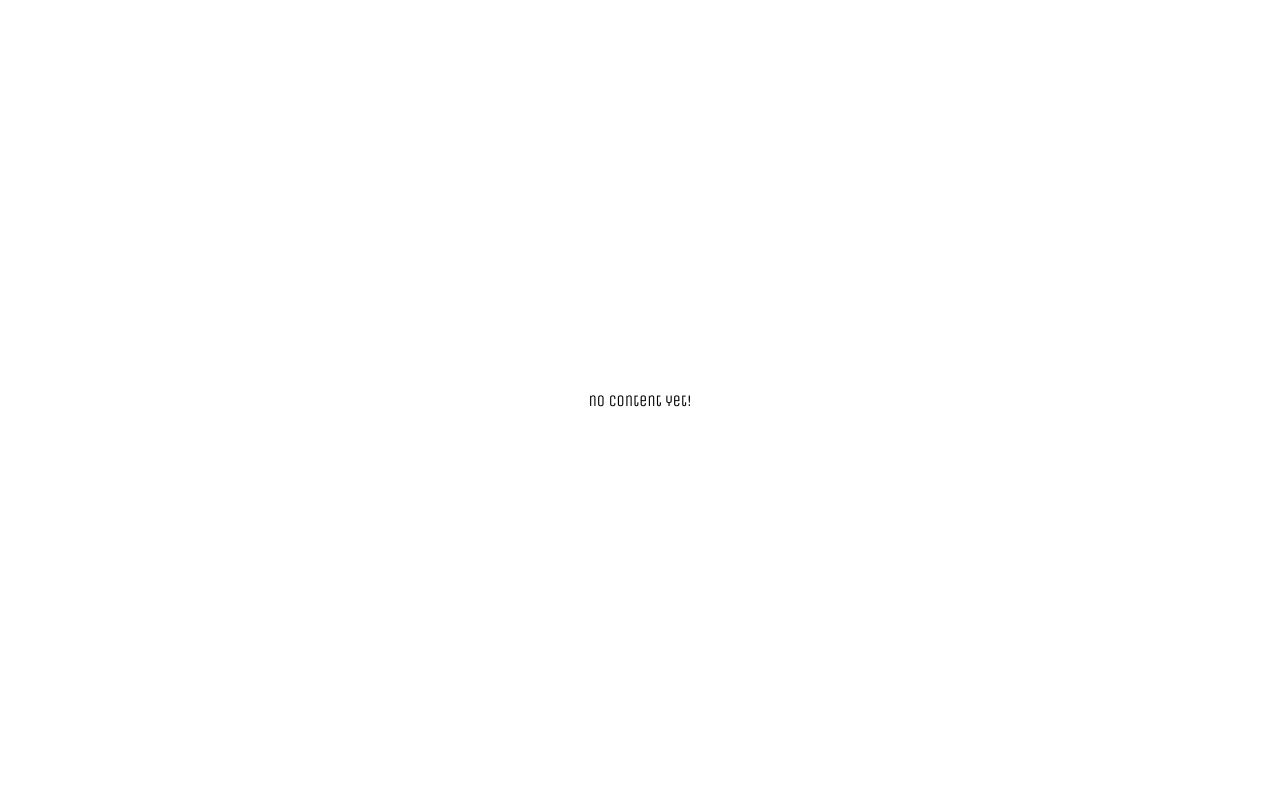
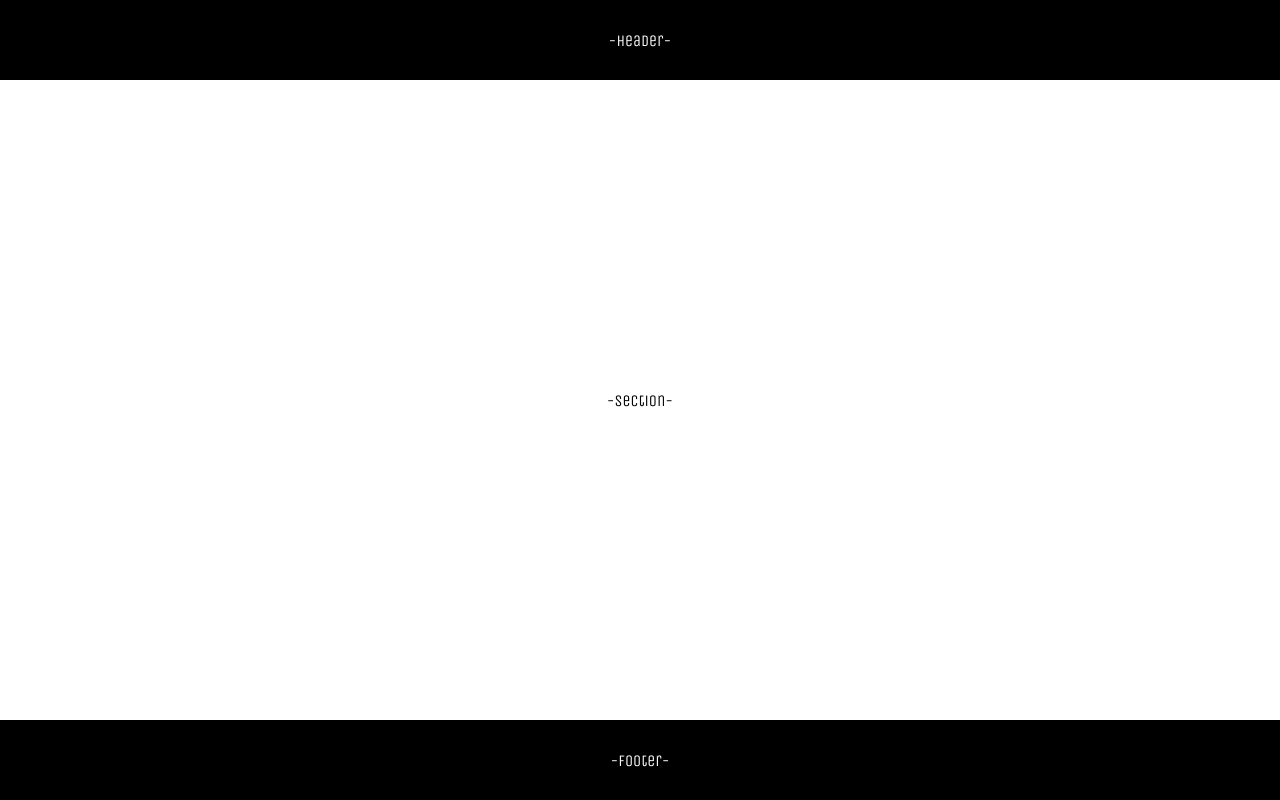
Before and after one commit to papack/sternenspringer-net, a Next.js app: page / in a window 1280 px wide. Built offline with nearby package versions, Linux system fonts and the light colour scheme.

Commit message:
add basic structure

```diff
--- a/pages/index.js
+++ b/pages/index.js
@@ -2,14 +2,20 @@ import style from "../styles/Home.module.css";
 
 import React, { Component } from "react";
 
-class HOme extends Component {
+class Home extends Component {
   constructor(props) {
     super(props);
     this.state = {};
   }
   render() {
-    return <div className={style.container}>no Content yet!</div>;
+    return (
+      <div className={style.container}>
+        <header>-header-</header>
+        <section>-section-</section>
+        <footer>-footer-</footer>
+      </div>
+    );
   }
 }
 
-export default HOme;
+export default Home;
--- a/styles/Home.module.css
+++ b/styles/Home.module.css
@@ -1,7 +1,28 @@
 .container {
   display: flex;
-  justify-content: center;
+  justify-content: space-between;
   align-items: center;
   flex-direction: column;
   height: 100vh;
 }
+
+.container header {
+  background-color: black;
+  width: 100%;
+  height: 8rem;
+  color: white;
+  display: flex;
+  justify-content: center;
+  align-items: center;
+}
+
+.container footer {
+  background-color: black;
+  height: 8rem;
+  width: 100%;
+  color: white;
+  text-align: center;
+  display: flex;
+  justify-content: center;
+  align-items: center;
+}
```
